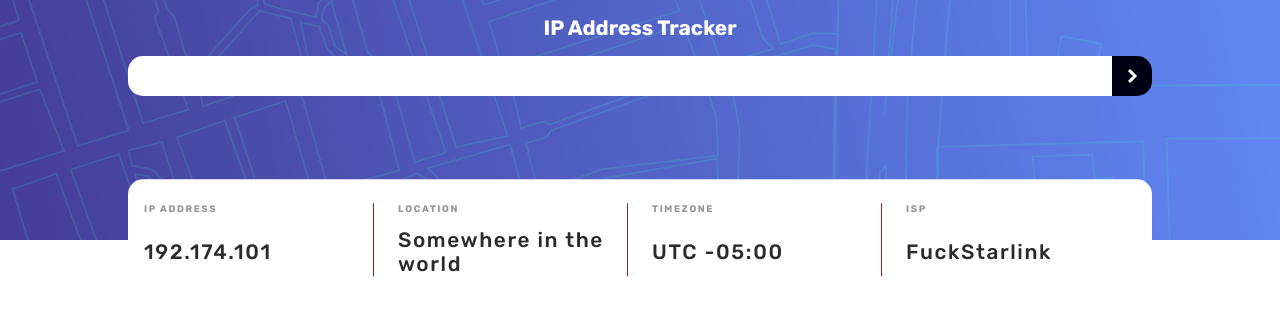
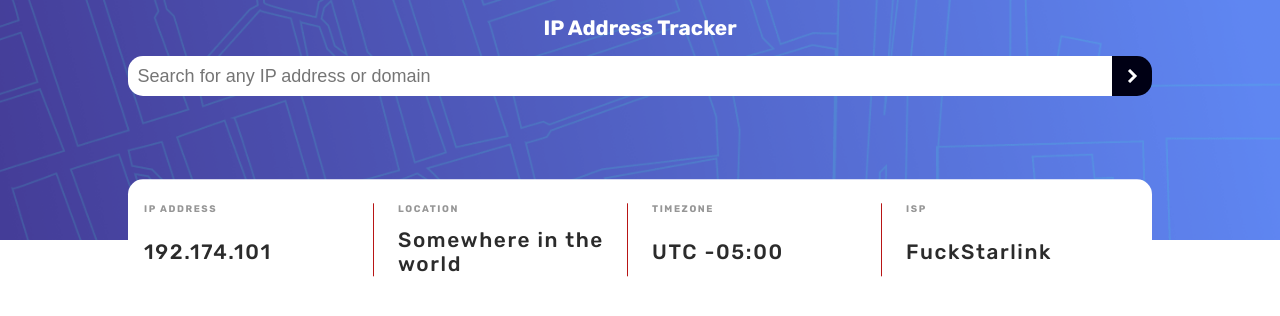
Before and after one commit to BreakingDev24/ipAddressTracker, a website built with Vite: page index.html in a window 1280 px wide. Built offline with nearby package versions, Linux system fonts and the light colour scheme; no server answers.

Commit message:
feat(form): add placeholder text to input field for better UX

```diff
--- a/index.html
+++ b/index.html
@@ -28,7 +28,12 @@
       <header class="header">
         <h1 class="title">IP Address Tracker</h1>
         <form id="ipForm" class="ipForm">
-          <input type="text" class="formInput" required />
+          <input
+            type="text"
+            class="formInput"
+            placeholder="Search for any IP address or domain"
+            required
+          />
           <button type="submit" form="ipForm">
             <img src="./src/images/icon-arrow.svg" alt="" />
           </button>
```
